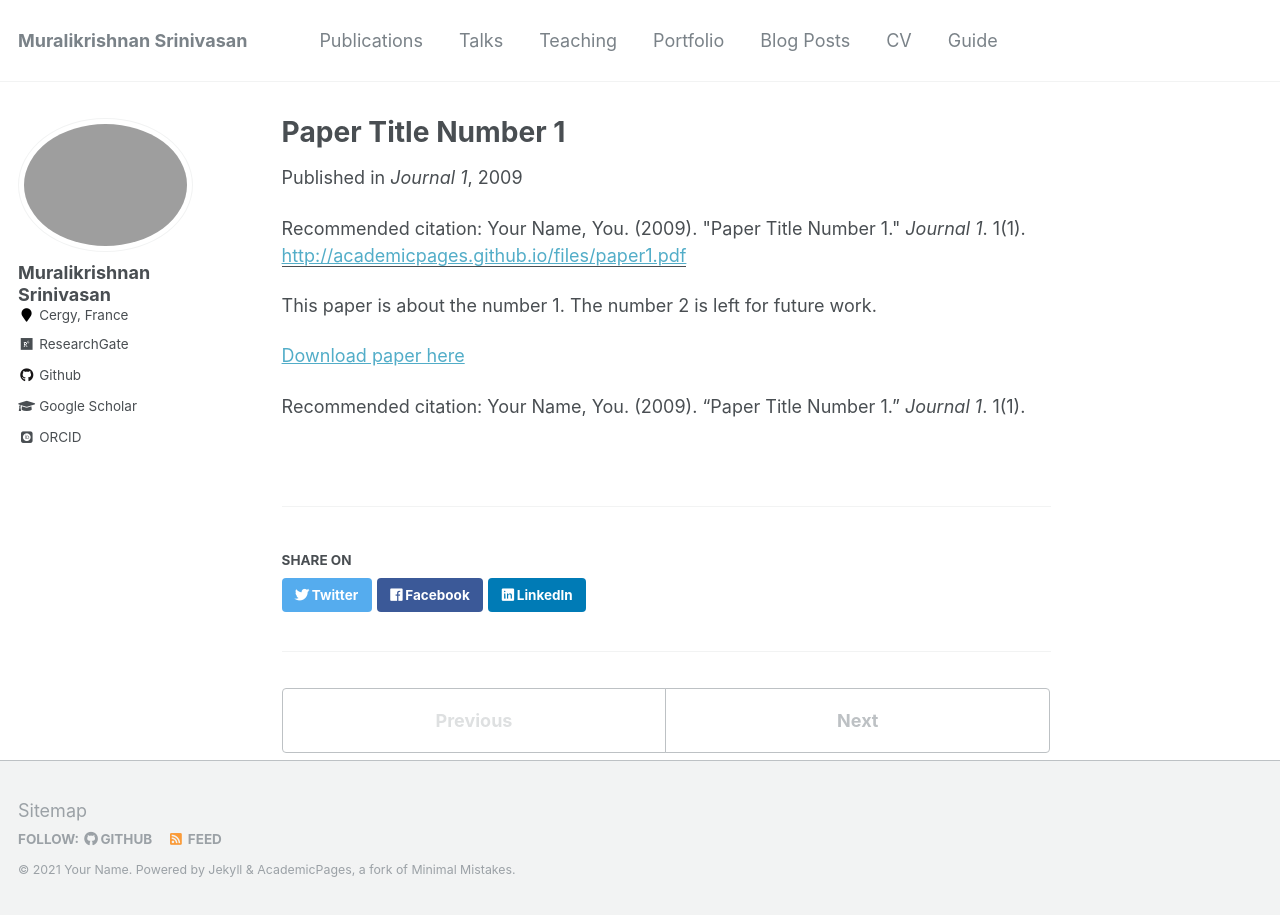
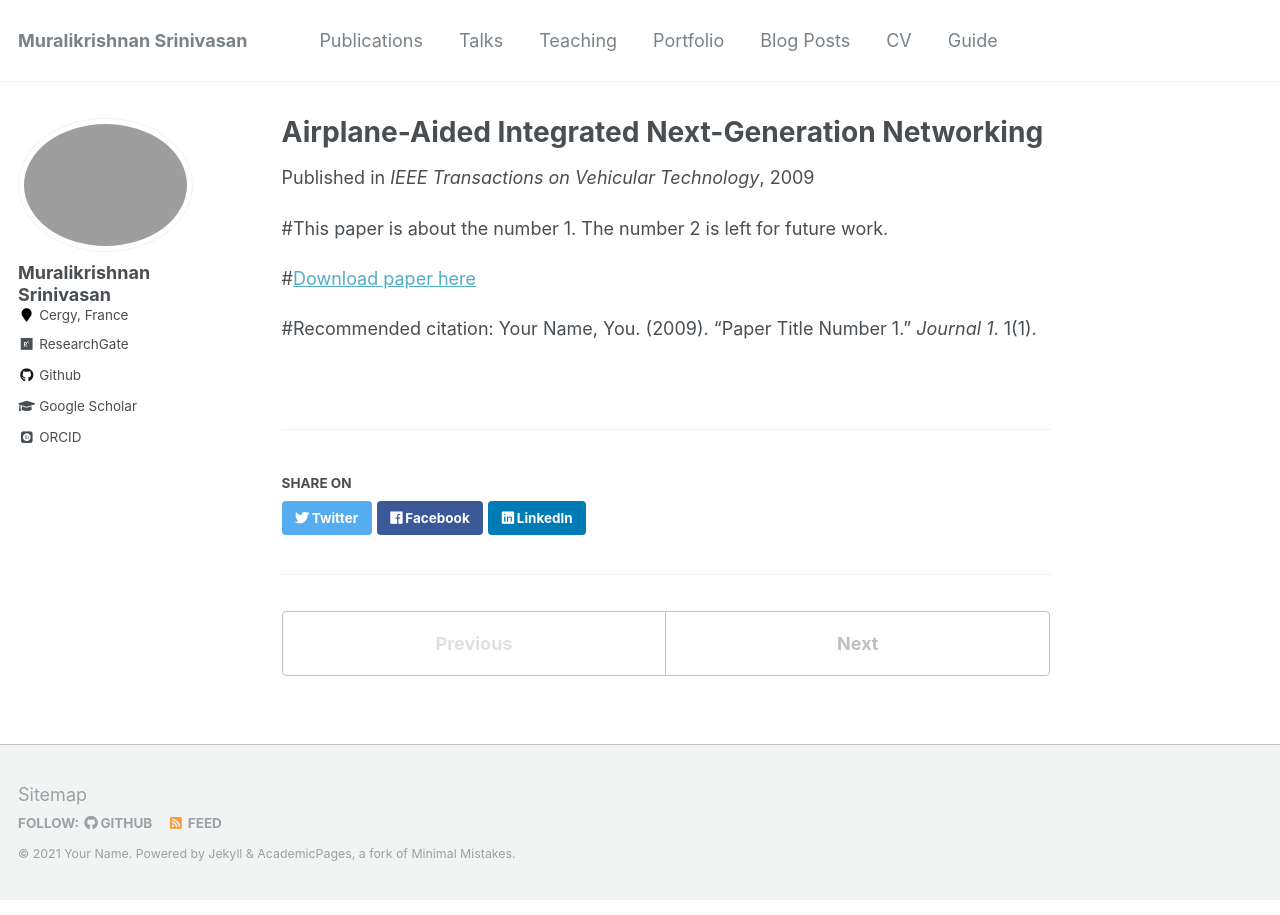
Before and after one commit to muraliksrin/muraliksrin.github.io, a Jekyll site: the page built from _publications/2009-10-01-paper-title-number-1.md, in a window 1280 px wide. Built offline with Jekyll 4.4.1, drawn with Linux system fonts in a browser that asks for light colours; some web fonts are replaced.

Commit message:
Update 2009-10-01-paper-title-number-1.md

```diff
--- a/_publications/2009-10-01-paper-title-number-1.md
+++ b/_publications/2009-10-01-paper-title-number-1.md
@@ -1,15 +1,16 @@
 ---
-title: "Paper Title Number 1"
+title: "Airplane-Aided Integrated Next-Generation
+Networking"
 collection: publications
 permalink: /publication/2009-10-01-paper-title-number-1
 excerpt: 'This paper is about the number 1. The number 2 is left for future work.'
 date: 2009-10-01
-venue: 'Journal 1'
-paperurl: 'http://academicpages.github.io/files/paper1.pdf'
-citation: 'Your Name, You. (2009). &quot;Paper Title Number 1.&quot; <i>Journal 1</i>. 1(1).'
+venue: 'IEEE Transactions on Vehicular Technology'
+#paperurl: 'http://academicpages.github.io/files/paper1.pdf'
+#citation: 'Your Name, You. (2009). &quot;Paper Title Number 1.&quot; <i>Journal 1</i>. 1(1).'
 ---
-This paper is about the number 1. The number 2 is left for future work.
+#This paper is about the number 1. The number 2 is left for future work.
 
-[Download paper here](http://academicpages.github.io/files/paper1.pdf)
+#[Download paper here](http://academicpages.github.io/files/paper1.pdf)
 
-Recommended citation: Your Name, You. (2009). "Paper Title Number 1." <i>Journal 1</i>. 1(1).
+#Recommended citation: Your Name, You. (2009). "Paper Title Number 1." <i>Journal 1</i>. 1(1).
```
